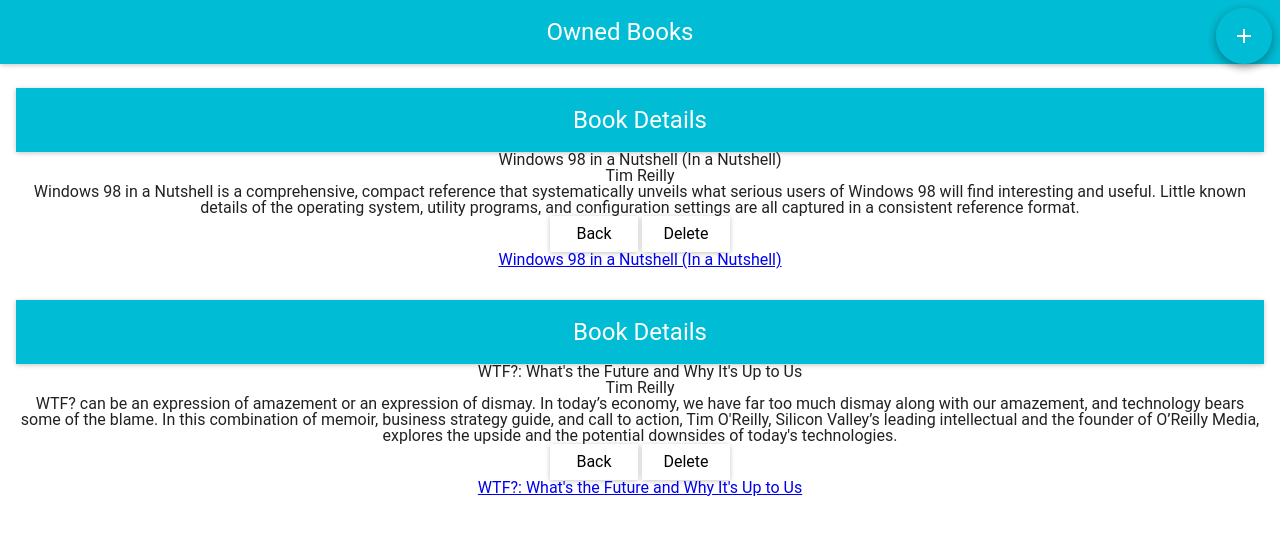
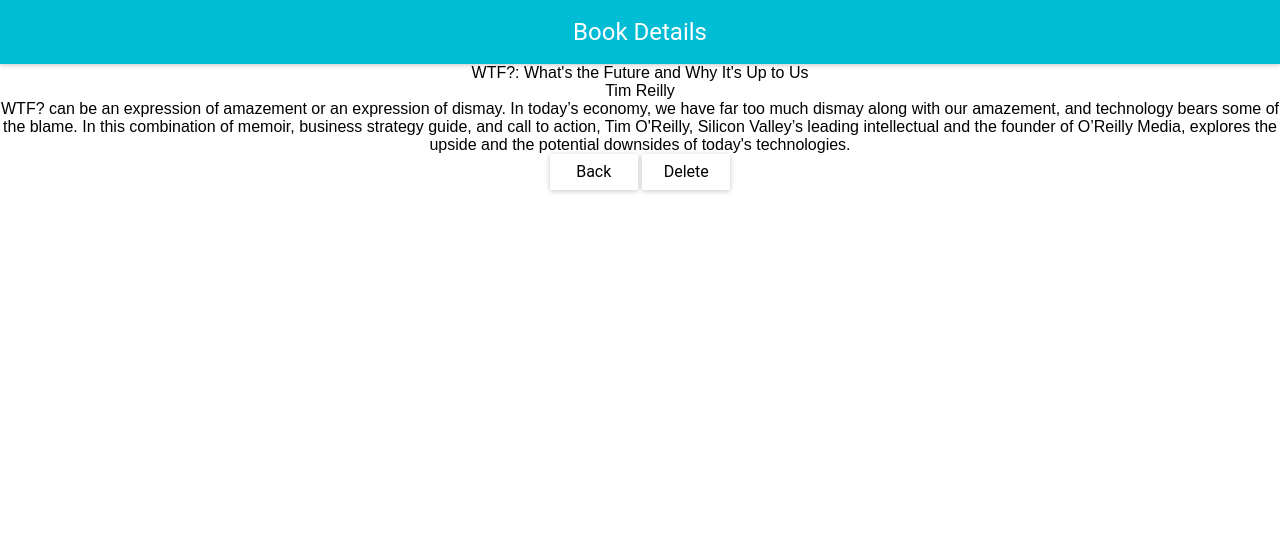
Before and after one commit to jenanderson1615/owned_books, a React (Create React App) app: page /book_detail/9780062565716 in a window 1280 px wide. Shown: the top 534 px of the page. Built offline with nearby package versions, Linux system fonts and the light colour scheme.

Commit message:
Got routing working for the book links, and moved the book list out of state

```diff
--- a/src/App.js
+++ b/src/App.js
@@ -4,6 +4,7 @@ import OwnedBooksDashboard from './Components/OwnedBooksDashboard';
 import { Switch, Route } from 'react-router-dom'
 import AddBook from './Components/AddBook';
 import BookList from './Components/BookList';
+import BookDetail from './Components/BookDetail'
 
 class App extends Component {
   render() {
@@ -19,9 +20,10 @@ class App extends Component {
 
 const Paths = () => (
   <Switch>
-    <Route path='/' component={OwnedBooksDashboard} />
-    <Route path='/add_book' component={AddBook} />
+    <Route exact path='/' component={OwnedBooksDashboard} />
+    <Route exact path='/add_book' component={AddBook} />
     <Route exact path='/book_detail' component={BookList} />
+    <Route exact path='/book_detail/:isbn' component={BookDetail} />
   </Switch>
 )
 
--- /dev/null
+++ b/src/Books.js
@@ -0,0 +1,16 @@
+const books = [
+     {
+          title: 'Windows 98 in a Nutshell (In a Nutshell)',
+          author: 'Tim Reilly',
+          description: "Windows 98 in a Nutshell is a comprehensive, compact reference that systematically unveils what serious users of Windows 98 will find interesting and useful. Little known details of the operating system, utility programs, and configuration settings are all captured in a consistent reference format.",
+          isbn: 9781565924864,
+     },
+     {
+          title: 'WTF?: What\'s the Future and Why It\'s Up to Us',
+          author: 'Tim Reilly',
+          description: "WTF? can be an expression of amazement or an expression of dismay. In today’s economy, we have far too much dismay along with our amazement, and technology bears some of the blame. In this combination of memoir, business strategy guide, and call to action, Tim O'Reilly, Silicon Valley’s leading intellectual and the founder of O’Reilly Media, explores the upside and the potential downsides of today's technologies.",
+          isbn: 9780062565716,
+     },
+]
+
+export default books;
--- a/src/Components/BookDetail.js
+++ b/src/Components/BookDetail.js
@@ -2,13 +2,30 @@ import React from 'react';
 import AppBar from 'material-ui/AppBar'
 import Link from 'react-router-dom/Link'
 import RaisedButton from 'material-ui/RaisedButton'
+import books from '../Books';
 
 const titleStyle = {
     textAlign: "center",
 };
 
 class BookDetail extends React.Component {
+
+    state = {
+        book: null
+    }
+
+    componentDidMount() {
+        let isbn = this.props.match.params.isbn;
+        let book = books.find((b) => b.isbn == isbn);
+        this.setState({
+            book: book
+        })
+    }
+
     render() {
+
+        let { book } = this.state;
+
         return (
             <div>
                 <AppBar
@@ -16,10 +33,19 @@ class BookDetail extends React.Component {
                     titleStyle={titleStyle}
                     showMenuIconButton={false}
                 />
+                {book && <BookDetails book={book} />}
+            </div>
+        );
+    }
+}
+
+const BookDetails = ({ book }) => {
+
+    return (
         <div style={titleStyle}>
-                    <div>{this.props.title}</div>
-                    <div>{this.props.author}</div>
-                    <div>{this.props.description}</div>
+            <div>{book.title}</div>
+            <div>{book.author}</div>
+            <div>{book.description}</div>
             <Link to={'/'}>
                 <RaisedButton> Back </RaisedButton>
             </Link>
@@ -28,9 +54,7 @@ class BookDetail extends React.Component {
                 <RaisedButton> Delete </RaisedButton>
             </Link>
         </div>
-            </div>
-        );
-    }
+  )
 }
 
 export default BookDetail
--- a/src/Components/BookList.js
+++ b/src/Components/BookList.js
@@ -1,20 +1,25 @@
 import React from 'react';
 import { List, ListItem } from 'material-ui';
-import Switch from 'react-router-dom/Switch';
-import Route from 'react-router-dom/Route';
-import BookDetail from './BookDetail';
 import Link from 'react-router-dom/Link';
-import OwnedBooksDashboard from './OwnedBooksDashboard'
 
 const listStyle = {
     textAlign: "center",
 };
 
 class BookList extends React.Component {
+
+    constructor(props) {
+        super(props);
+        this.state = {
+            books: props.books
+        }
+    }
+
     render() {
-        const books = this.props.books.map((book) => (
+        let {books} = this.state;
+
+        const bookLinks = books.map((book) => (
             <ListItem>
-                <Route exact path='/book_detail/:isbn' render={(props) => <BookDetail {...props} title={book.title} author={book.author} description={book.description} isbn={book.isbn} />} />
                 <Link to={`/book_detail/${book.isbn}`}>{book.title}</Link>
             </ListItem>
         ));
@@ -22,7 +27,7 @@ class BookList extends React.Component {
         return (
             <div>
                 <List style={listStyle}>
-                    {books}
+                    {bookLinks}
                 </List>
             </div>
         );
--- a/src/Components/OwnedBooksDashboard.js
+++ b/src/Components/OwnedBooksDashboard.js
@@ -4,6 +4,7 @@ import AppBar from 'material-ui/AppBar'
 import FloatingActionButton from 'material-ui/FloatingActionButton'
 import ContentAdd from 'material-ui/svg-icons/content/add'
 import Link from 'react-router-dom/Link'
+import books from '../Books';
 
 const titleStyle = {
     textAlign: "center",
@@ -11,20 +12,7 @@ const titleStyle = {
 
 class OwnedBooksDashboard extends React.Component {
     state = {
-        books: [
-            {
-                title: 'Windows 98 in a Nutshell (In a Nutshell)',
-                author: 'Tim Reilly',
-                description: "Windows 98 in a Nutshell is a comprehensive, compact reference that systematically unveils what serious users of Windows 98 will find interesting and useful. Little known details of the operating system, utility programs, and configuration settings are all captured in a consistent reference format.",
-                isbn: 9781565924864,
-            },
-            {
-                title: 'WTF?: What\'s the Future and Why It\'s Up to Us',
-                author: 'Tim Reilly',
-                description:"WTF? can be an expression of amazement or an expression of dismay. In today’s economy, we have far too much dismay along with our amazement, and technology bears some of the blame. In this combination of memoir, business strategy guide, and call to action, Tim O'Reilly, Silicon Valley’s leading intellectual and the founder of O’Reilly Media, explores the upside and the potential downsides of today's technologies.",
-                isbn: 9780062565716,
-            },
-        ],
+        books: books
     };
 
     render() {
```
Lines whose indentation alone changed are shown as unchanged.
